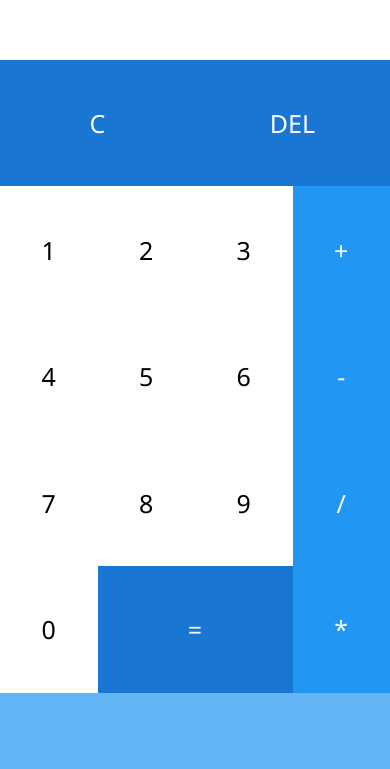
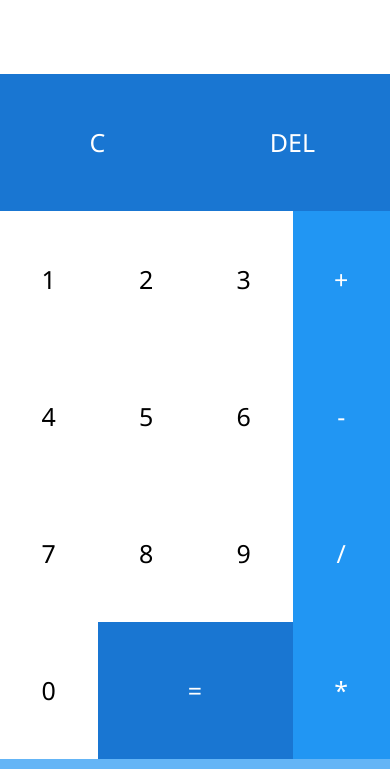
Before and after one commit to ReksaMohammad/calculator, a plain HTML site: page index.html in a window 390 px wide. Shown: the part 109-878 px from the top of the page. Before the commit the page ends 844 px from the top, so only its background shows below. Drawn offline with Linux system fonts and the light colour scheme.

Commit message:
updateV1

```diff
--- a/style.css
+++ b/style.css
@@ -90,7 +90,7 @@ color: #fff;
 /* Responsive */
 @media only screen and (max-width: 1024px) {
   body, form, html, section {
-    height: 100%;
+    height: 102%;
     width: 100%;
     margin-top: 0px;
   }
```
